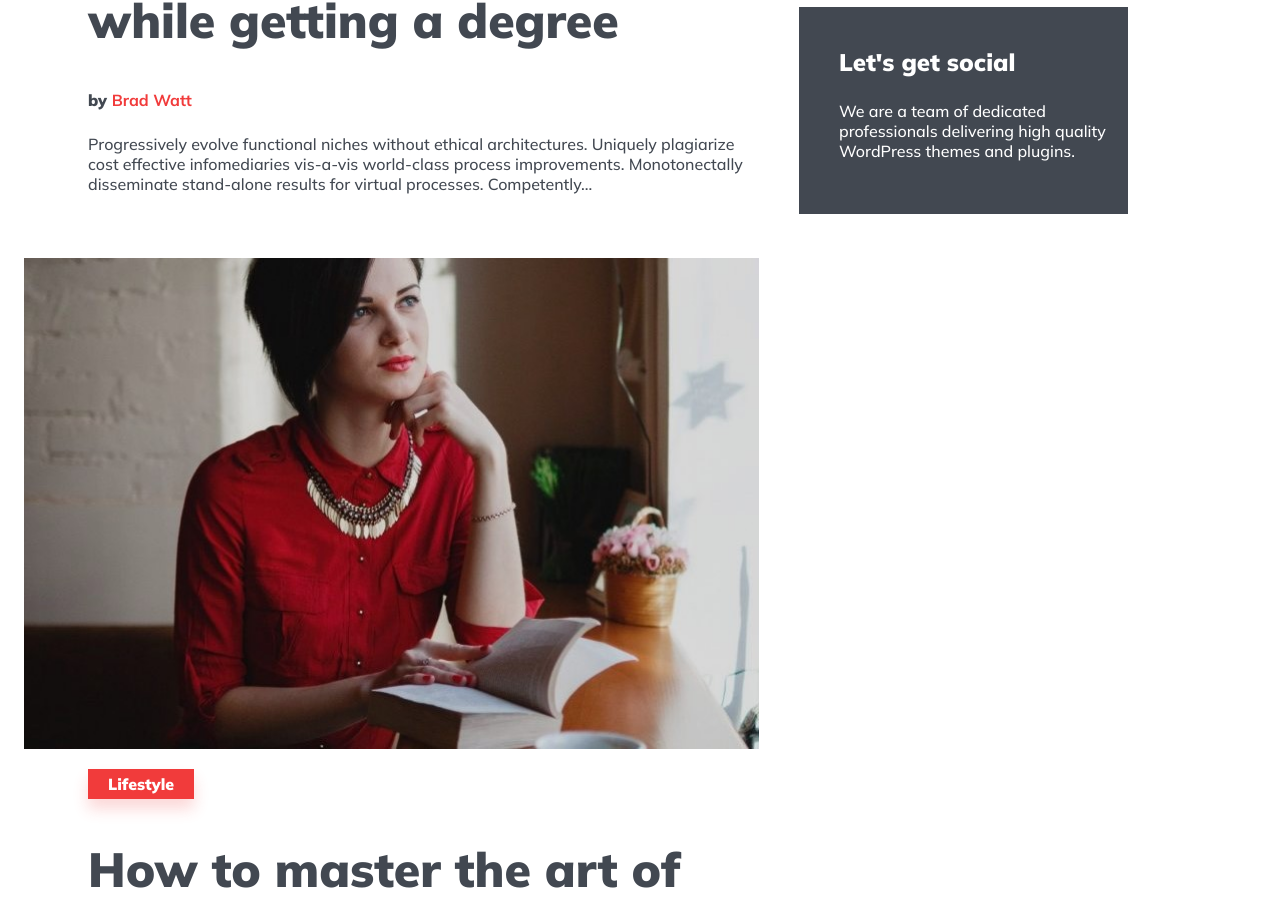
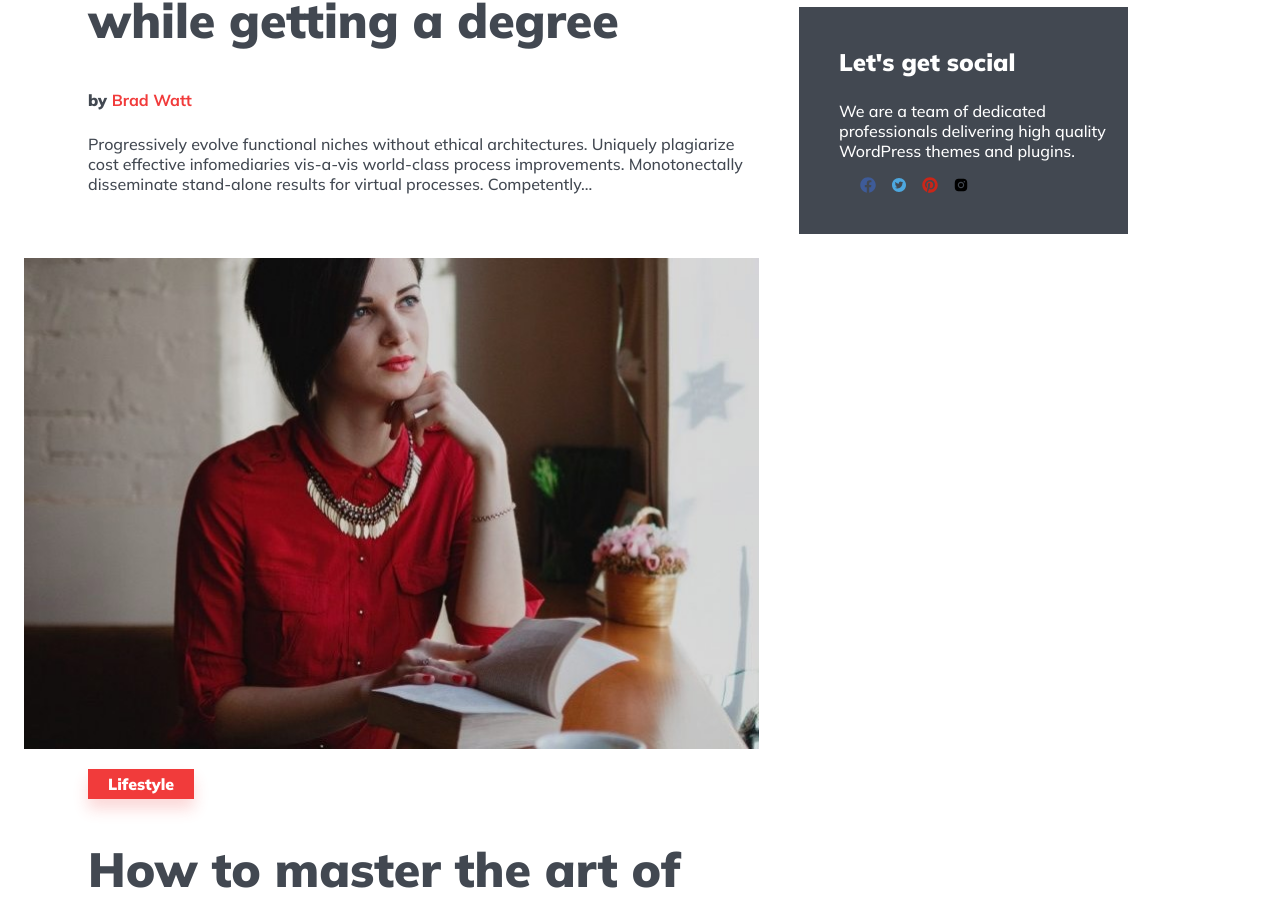
Before and after one commit to RaySunwar/react-blog, a React (Create React App) app: page / in a window 1280 px wide. Shown: the part 1824-2733 px from the top of the page. Built offline with nearby package versions, Linux system fonts and the light colour scheme.

Commit message:
style: modified social media icons code

```diff
--- a/src/components/dashboard/LatestArticles.js
+++ b/src/components/dashboard/LatestArticles.js
@@ -232,7 +232,7 @@ const Listitemsocial = styled.li`
   margin: 0 5px;
 `;
 
-const styledFacebook = styled(FaFacebook)`
+const StyledFacebook = styled(FaFacebook)`
   color: #3e5b98;
   // width: 50px;
   // height: 50ps;
@@ -245,15 +245,15 @@ const SocialWrapper = styled.div`
   background-color: #E0E0E0;
 `;
 
-const styledTwitter = styled(AiFillTwitterCircle)`
+const StyledTwitter = styled(AiFillTwitterCircle)`
   color: #4da7de;
 `;
 
-const styledPinterest = styled(FaPinterest)`
+const StyledPinterest = styled(FaPinterest)`
   color: #c92619;
 `;
 
-const styledInstagram = styled(AiFillInstagram)`
+const StyledInstagram = styled(AiFillInstagram)`
   color: #000000;
 `;
 
@@ -403,10 +403,10 @@ function LatestArticles(){
                 <Articlei>We are a team of dedicated professionals delivering high quality WordPress themes and plugins.</Articlei>
                 <Section>
                   <Unordersocial>
-                    <Listitemsocial><AnchorI href="" ><styledFacebook /></AnchorI></Listitemsocial>
-                    <Listitemsocial><AnchorI href=""><styledTwitter /></AnchorI></Listitemsocial>
-                    <Listitemsocial><AnchorI href=""><styledPinterest /></AnchorI></Listitemsocial>
-                    <Listitemsocial><AnchorI href=""><styledInstagram /></AnchorI></Listitemsocial>
+                    <Listitemsocial><AnchorI href="" ><StyledFacebook /></AnchorI></Listitemsocial>
+                    <Listitemsocial><AnchorI href=""><StyledTwitter /></AnchorI></Listitemsocial>
+                    <Listitemsocial><AnchorI href=""><StyledPinterest /></AnchorI></Listitemsocial>
+                    <Listitemsocial><AnchorI href=""><StyledInstagram /></AnchorI></Listitemsocial>
                   </Unordersocial>
                 </Section>
               </NavSocial>
```
